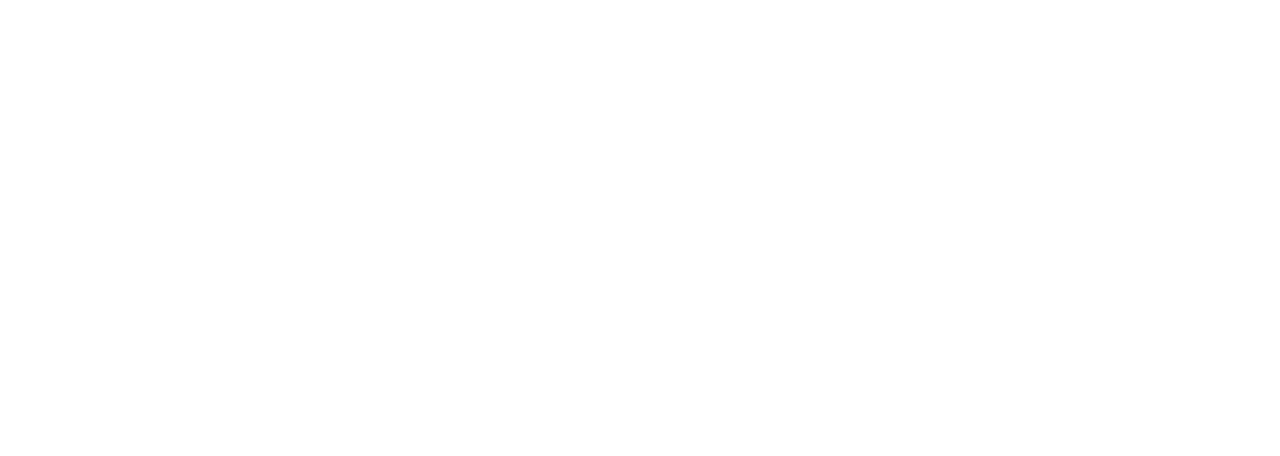
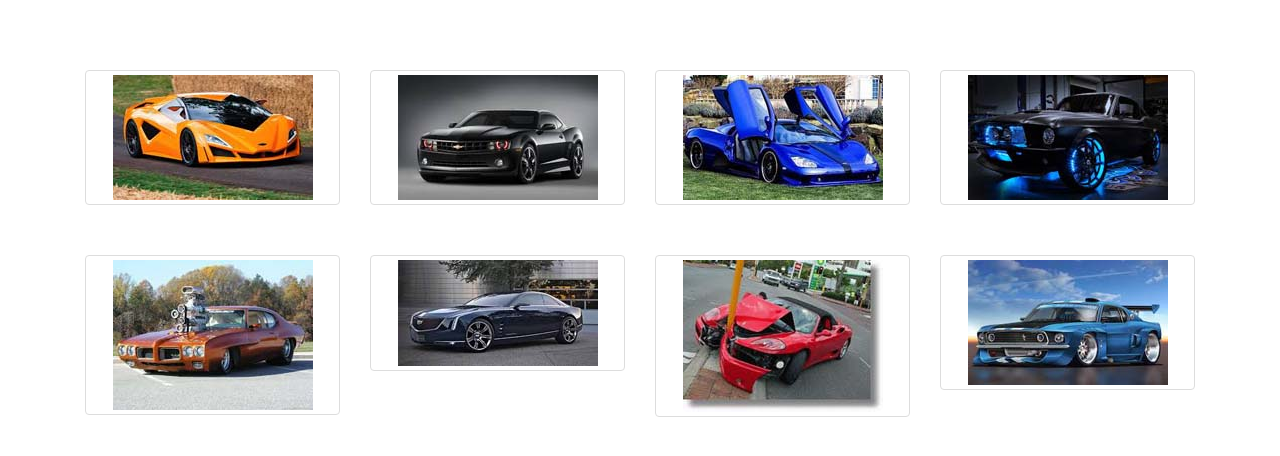
Before and after one commit to gomav/JsFunWithFunctions, a plain HTML site: page project/index.html in a window 1280 px wide. Drawn offline with Linux system fonts and the light colour scheme.

Commit message:
Car Gallery complete, debugged, and added some comments for clarity

```diff
--- a/project/index.html
+++ b/project/index.html
@@ -16,7 +16,7 @@
 
     <script>
 
-        imageGallery.display()
+    imageModule.insertImages('carimages');
 
     </script>
 
--- a/project/js/modules.js
+++ b/project/js/modules.js
@@ -1,12 +1,51 @@
 'use strict';
-var imageGallery = (function(){
+var imageModule = (function(){
 
     return {
+        //image object that the code will be looping through
+        carImages: {
 
-        display: function(){
+            car1: 'http://emaginas.com',
+            car2: 'http://emaginas.com',
+            car3: 'http://emaginas.com',
+            car4: 'http://emaginas.com',
+            car5: 'http://emaginas.com',
+            car6: 'http://emaginas.com',
+            car7: 'http://emaginas.com',
+            car8: 'http://emaginas.com'
+        },
 
-            console.log("By God! This shit works!");
+        //the method below inserts the images by looping
+        insertImages : function(){
 
+            var myArguments = '.' + arguments[0];
+
+            var imagesContainer = document.querySelectorAll(myArguments);
+
+            var output = "<div>";
+
+            for(var key in this.carImages){
+                //html, bootstrap, markup. Note make sure that single and double
+                //quotes are properly accounted for; also check spelling!
+                output += '<div class="col-lg-3 col-md-4 col-xs-6 thumb">';
+
+                output += '<a class="thumbnail" href="'+this.carImages[key]+'">';
+
+                output += '<img class="img-responsive" src="images/'+key+'.jpg'+'" alt=""> ';
+
+                output += '</a>';
+
+                output += '</div>';
+                //console.log(key); or
+                //console.log(output);
+            }
+
+            for(var i = 0; i < imagesContainer.length; i++){
+
+                imagesContainer[i].innerHTML = output;
+            }
+
+            output += '</div>';
         }
     };
 
```
